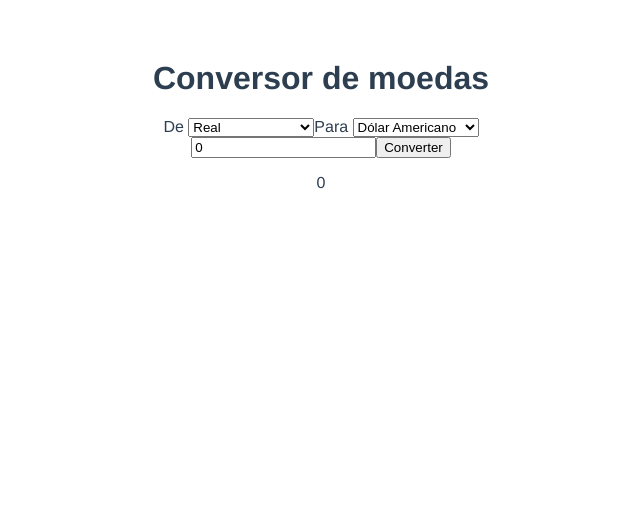
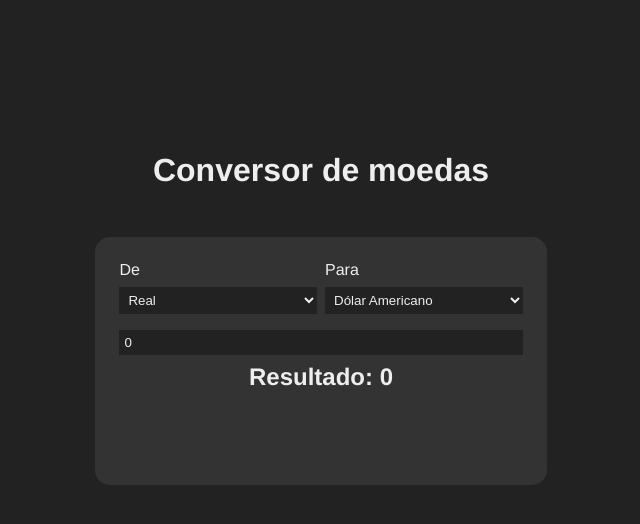
Before and after one commit to lukkanog/conversor-moedas, a Vue app: page / in a window 1280 px wide. Shown: the top 524 px of the page, without its empty margins (319-959 px from the left). Built offline with nearby package versions, Linux system fonts and the light colour scheme.

Commit message:
style change

```diff
--- a/public/index.html
+++ b/public/index.html
@@ -5,7 +5,7 @@
     <meta http-equiv="X-UA-Compatible" content="IE=edge">
     <meta name="viewport" content="width=device-width,initial-scale=1.0">
     <link rel="icon" href="<%= BASE_URL %>favicon.ico">
-    <title><%= htmlWebpackPlugin.options.title %></title>
+    <title>Conversor de moedas</title>
   </head>
   <body>
     <noscript>
--- a/src/App.vue
+++ b/src/App.vue
@@ -16,12 +16,16 @@
 </script>
 
 <style>
+  *{
+    margin: 0;
+    padding: 0;
+  }
   #app {
     font-family: Avenir, Helvetica, Arial, sans-serif;
     -webkit-font-smoothing: antialiased;
     -moz-osx-font-smoothing: grayscale;
     text-align: center;
-  color: #2c3e50;
-  margin-top: 60px;
+    color: #eee;
+    background: #222;
   }
 </style>
--- a/src/components/Converter.vue
+++ b/src/components/Converter.vue
@@ -1,10 +1,10 @@
 <template>
     <div class="converter">
 
-        <form v-on:submit.prevent v-on:change="convertValues">
-            <div>
-                <label for="base">De </label>
-                <select name="base" id="base" v-model="base">
+            <div class="box">
+                <div class="flex-group">
+                    <label class="select">De
+                        <select v-on:change="convertValues" class="input" name="base" id="base" v-model="base">
                             <option value="BRL">Real</option>
                             <option value="USD">Dólar Americano</option>
                             <option value="EUR">Euro</option>
@@ -12,9 +12,11 @@
                             <option value="CAD">Dólar Canadense</option>
                             <option value="SEK">Coroa Sueca</option>
                         </select>
+                    </label>
 
-                <label for="to">Para </label>
-                <select name="to" id="to" v-model="to">
+
+                    <label class="select">Para
+                        <select v-on:change="convertValues" class="input" name="to" id="to" v-model="to">
                             <option value="BRL">Real</option>
                             <option value="USD">Dólar Americano</option>
                             <option value="EUR">Euro</option>
@@ -22,15 +24,13 @@
                             <option value="CAD">Dólar Canadense</option>
                             <option value="SEK">Coroa Sueca</option>
                         </select>
+                    </label>
                 </div>
 
-            <input type="number" step=".01" v-model="initialValue">
+            <input class="input" v-on:input="convertValues" type="number" step=".01" v-model="initialValue">
+            <p class="result">Resultado: {{convertedValue}}</p>
 
-            <input type="submit" value="Converter" v-on.prevent>
-
-        </form>
-
-        <p>{{convertedValue}}</p>
+            </div>
 
     </div>
 </template>
@@ -60,14 +60,57 @@
 
             this.convertedValue = (Math.round(convertedValue * 100) / 100).toFixed(2);
         },
-
-        calculateValue : function(value, parameterValue){
-            return value * parameterValue;
-        }
     }
 }
 </script>
 
 <style scoped>
+    .input{
+        -webkit-box-sizing: border-box;
+        -moz-box-sizing: border-box;
+        box-sizing: border-box;
+        background: #222;
+        color: #eee;
+        border: unset;
+        width: 100%;
+        margin: .5rem 0;
+        padding: 5px;
+    }
 
+    .flex-group{
+        display: flex;
+        width: 100%;
+        justify-content: space-between;
+        align-items: center;
+    }
+
+    .select{
+        text-align: left;
+        width: 49%;
+    }
+
+    .converter{
+        width: 70%;
+        display: flex;
+        flex-wrap: wrap;
+        justify-content: space-around;
+        align-items: center;
+        margin: auto;
+    }
+
+    .box{
+        background-color: #333;
+        width: 50%;
+        height: 200px;
+        padding: 1.5rem;
+        border-radius: 15px;
+        margin: 1rem 0;
+        display: flex;
+        flex-direction: column;
+    }
+
+    .result{
+        font-weight: bolder;
+        font-size: 1.5rem;
+    }
 </style>
--- a/src/components/Wrapper.vue
+++ b/src/components/Wrapper.vue
@@ -1,8 +1,8 @@
 <template>
-    <div>
-        <h1>Conversor de moedas</h1>
+    <main class="wrapper">
+        <h1 class="title">Conversor de moedas</h1>
         <Converter />
-    </div>
+    </main>
 </template>
 
 <script>
@@ -15,5 +15,16 @@
 </script>
 
 <style scoped>
+    .title{
+        margin:1em 0;
+    }
+
+    .wrapper{
+        width: 90%;
+        margin: auto;
+        min-height: 100vh;
+        padding-top: 15vh;
+    }
+
 
 </style>
```
Lines whose indentation alone changed are shown as unchanged.
